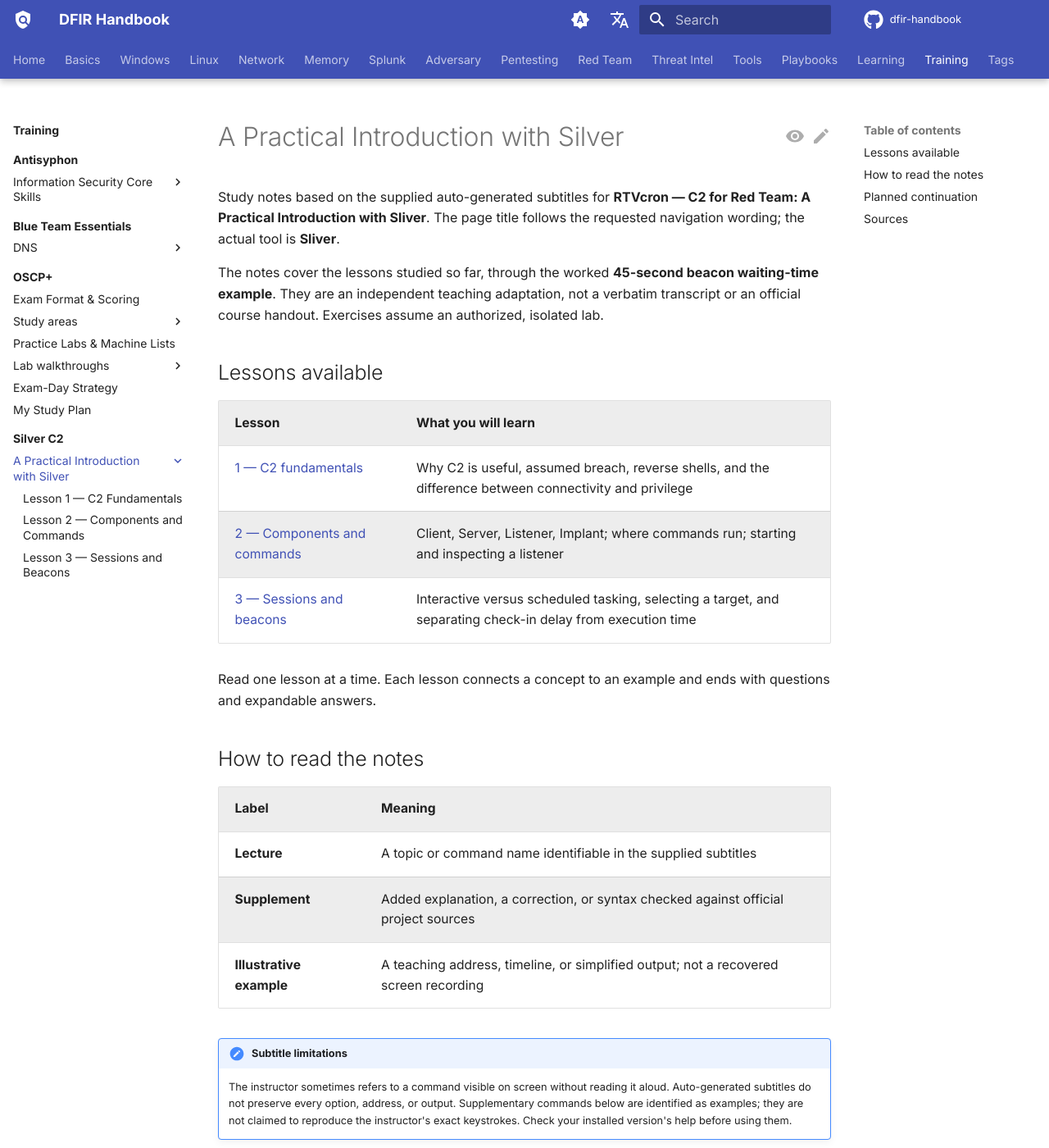
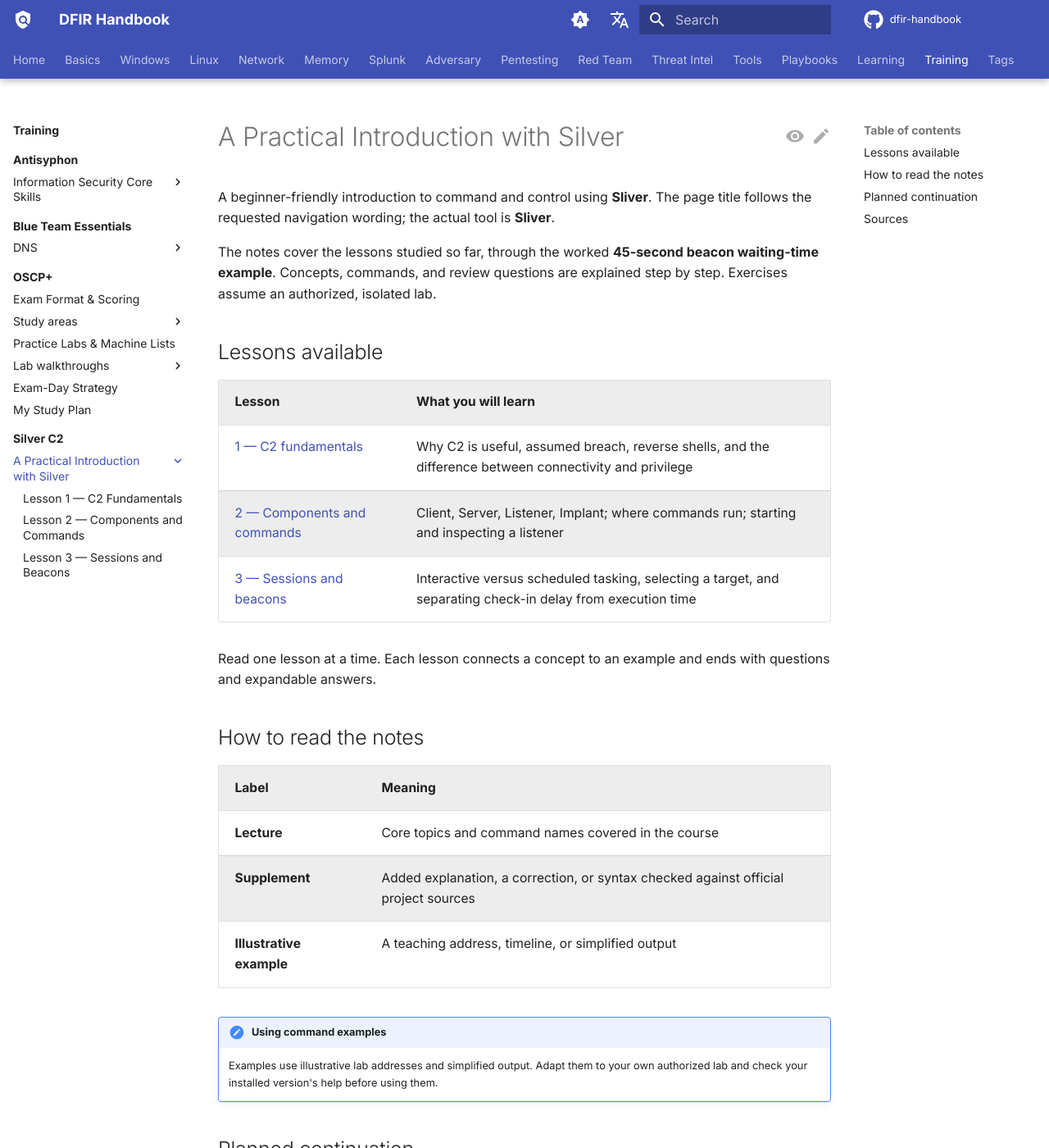
Before and after one commit to DFIDwiz-sketch/dfir-handbook, an MkDocs documentation site: the page built from docs/training/silver-c2/practical-introduction/index.md, in a window 1280 px wide and 1400 px high. Shown: the whole window at 82% size. Built offline with MkDocs 1.6.1 and Material for MkDocs 9.7.7, drawn with Linux system fonts in a browser that asks for light colours; comment, search, counter and statistics services are not loaded; some of the changed text lies outside the part shown.

Commit message:
Simplify bilingual C2 course introductions
Present the course as standalone learning material and streamline example guidance while preserving all lessons, commands, diagrams, links, and language-switch anchors.

```diff
--- a/docs/training/silver-c2/practical-introduction/index.md
+++ b/docs/training/silver-c2/practical-introduction/index.md
@@ -4,9 +4,9 @@
 
 # A Practical Introduction with Silver { #a-practical-introduction-with-silver }
 
-Study notes based on the supplied auto-generated subtitles for **RTVcron — C2 for Red Team: A Practical Introduction with Sliver**. The page title follows the requested navigation wording; the actual tool is **Sliver**.
+A beginner-friendly introduction to command and control using **Sliver**. The page title follows the requested navigation wording; the actual tool is **Sliver**.
 
-The notes cover the lessons studied so far, through the worked **45-second beacon waiting-time example**. They are an independent teaching adaptation, not a verbatim transcript or an official course handout. Exercises assume an authorized, isolated lab.
+The notes cover the lessons studied so far, through the worked **45-second beacon waiting-time example**. Concepts, commands, and review questions are explained step by step. Exercises assume an authorized, isolated lab.
 
 ## Lessons available { #lessons-available }
 
@@ -22,12 +22,12 @@
 
 | Label | Meaning |
 |---|---|
-| **Lecture** | A topic or command name identifiable in the supplied subtitles |
+| **Lecture** | Core topics and command names covered in the course |
 | **Supplement** | Added explanation, a correction, or syntax checked against official project sources |
-| **Illustrative example** | A teaching address, timeline, or simplified output; not a recovered screen recording |
+| **Illustrative example** | A teaching address, timeline, or simplified output |
 
-!!! note "Subtitle limitations"
-    The instructor sometimes refers to a command visible on screen without reading it aloud. Auto-generated subtitles do not preserve every option, address, or output. Supplementary commands below are identified as examples; they are not claimed to reproduce the instructor's exact keystrokes. Check your installed version's help before using them.
+!!! note "Using command examples"
+    Examples use illustrative lab addresses and simplified output. Adapt them to your own authorized lab and check your installed version's help before using them.
 
 ## Planned continuation { #planned-continuation }
 
@@ -35,7 +35,6 @@
 
 ## Sources { #sources }
 
-- Supplied subtitle file: *[English (auto-generated)] RTVcron C2 for Red Team A Practical Introduction with Sliver [DownSub.com].txt*. The subtitle text and local file path are not published here.
 - [Sliver official repository](https://github.com/BishopFox/sliver)
 - [Sliver documentation](https://sliver.sh/)
 - [Architecture — official historical wiki revision](https://github.com/BishopFox/sliver/wiki/Architecture/a1016f154840c2d9508e38a8201d887744ba5afb)
```
Also changed, not shown: docs-ko/training/silver-c2/practical-introduction/index.md (+6 -7 lines), docs-ko/training/silver-c2/practical-introduction/lesson-2-components-and-commands.md (+4 -4 lines), docs/training/silver-c2/practical-introduction/lesson-2-components-and-commands.md (+4 -4 lines).
